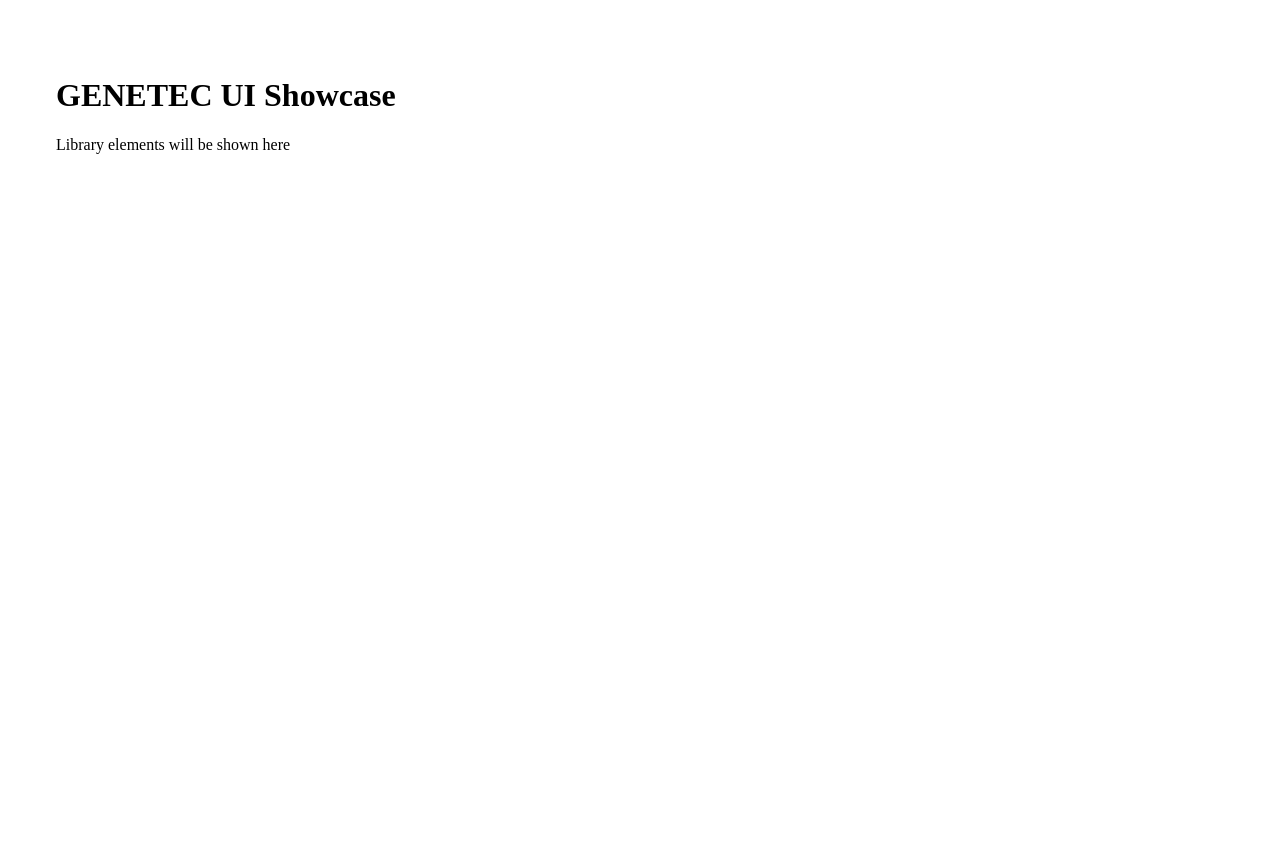
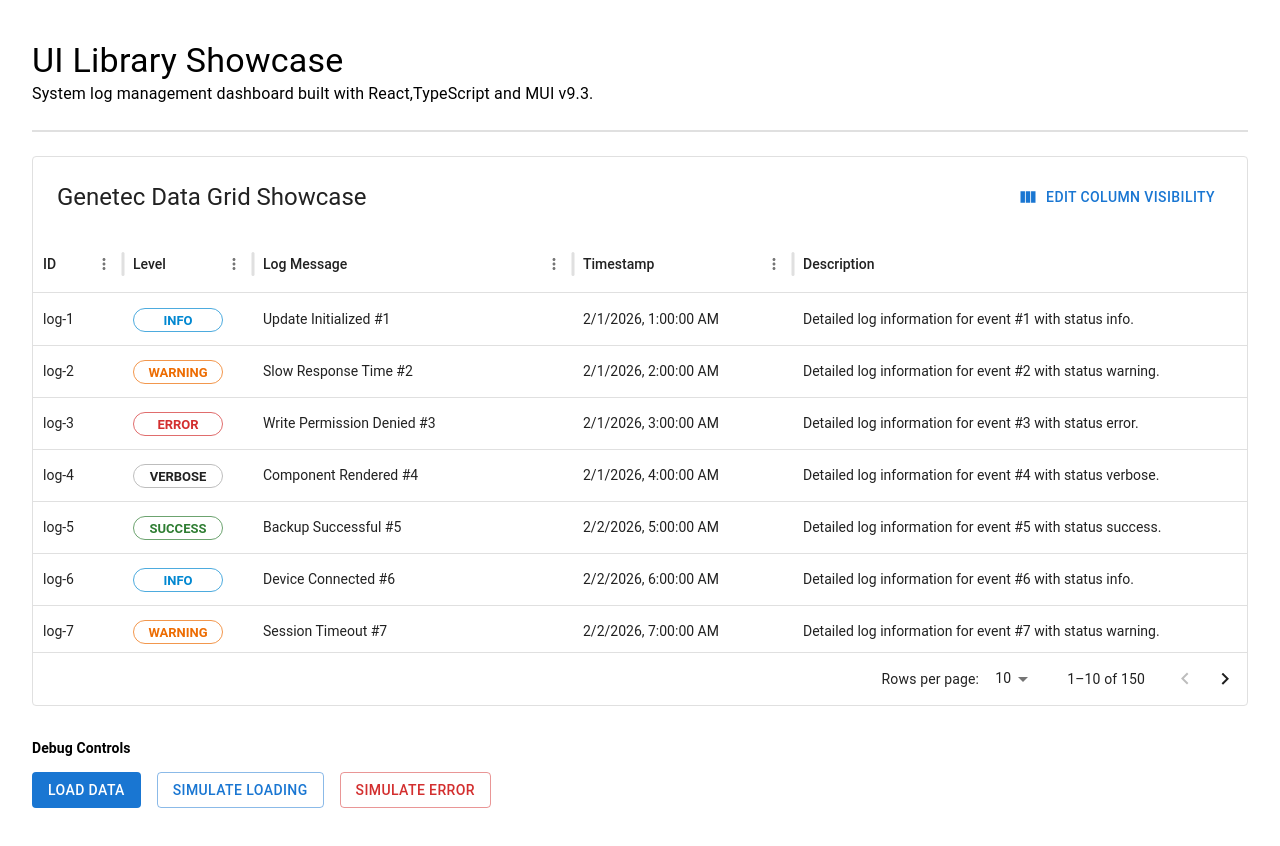
Before and after one commit to guzelbugra/genetec-ui-assignment, a React app: page / in a window 1280 px wide. Before the commit the page ends 800 px from the top, so only its background shows below. Built offline with nearby package versions, Linux system fonts and the light colour scheme.

Commit message:
feat: add generic data grid, mock data, and showcase integration

```diff
--- /dev/null
+++ b/src/components/GenetecDataGrid.tsx
@@ -0,0 +1,103 @@
+import React from "react";
+import {
+  ColumnsPanelTrigger,
+  DataGrid,
+  GridColDef,
+  GridValidRowModel,
+} from "@mui/x-data-grid";
+import { Box, Toolbar, Typography } from "@mui/material";
+import ViewColumnIcon from "@mui/icons-material/ViewColumn";
+
+export interface BaseColumn<R> {
+  accessor: keyof R;
+  label: string;
+  width?: number;
+  sortable?: boolean;
+  filterable?: boolean;
+  renderCell?: (value: any, row: R) => React.ReactNode;
+}
+
+interface GenetecDataGridProps<R extends GridValidRowModel> {
+  title?: string;
+  rows: R[];
+  columns: BaseColumn<R>[];
+  loading?: boolean;
+  error?: boolean;
+  height?: number | string;
+}
+
+const CustomToolbar = ({ title }: { title?: string }) => {
+  return (
+    <Toolbar sx={{ p: 1, justifyContent: "space-between" }}>
+      {title ? <Typography variant="h5">{title}</Typography> : <Box />}
+      <ColumnsPanelTrigger startIcon={<ViewColumnIcon />}>
+        Edit Column Visibility
+      </ColumnsPanelTrigger>
+    </Toolbar>
+  );
+};
+
+export const GenetecDataGrid = <R extends GridValidRowModel>({
+  title,
+  rows,
+  columns,
+  loading = false,
+  error = false,
+  height = 550,
+}: GenetecDataGridProps<R>) => {
+  const muiColumns: GridColDef<R>[] = columns.map((col) => ({
+    field: col.accessor as string,
+    headerName: col.label,
+    width: col.width || 150,
+    sortable: col.sortable ?? true,
+    filterable: col.filterable ?? true,
+    ...(col.renderCell && {
+      renderCell: (params) => col.renderCell!(params.value, params.row),
+    }),
+  }));
+
+  return (
+    <Box sx={{ height: height, width: "100%", mt: 2 }}>
+      <DataGrid
+        label={"label"}
+        rows={error ? [] : rows}
+        columns={muiColumns}
+        loading={loading}
+        initialState={{
+          pagination: {
+            paginationModel: { page: 0, pageSize: 10 },
+          },
+        }}
+        pageSizeOptions={[5, 10, 25, 50]}
+        showToolbar
+        slots={{
+          toolbar: CustomToolbar,
+          noRowsOverlay: () => (
+            <Box
+              sx={{
+                display: "flex",
+                alignItems: "center",
+                justifyContent: "center",
+                height: "100%",
+              }}
+            >
+              {error ? (
+                <Typography color="error" variant="body2">
+                  {"An error occurred while loading the data."}
+                </Typography>
+              ) : (
+                <Typography color="primary" variant="body2">
+                  {"No data available to display"}
+                </Typography>
+              )}
+            </Box>
+          ),
+        }}
+        slotProps={{
+          toolbar: { title },
+        }}
+        disableRowSelectionOnClick
+      />
+    </Box>
+  );
+};
--- /dev/null
+++ b/src/data/mockData.ts
@@ -0,0 +1,44 @@
+export interface LogEvent {
+  id: string;
+  title: string;
+  timestamp: string;
+  status: 'success' | 'info' | 'warning' | 'error' | 'verbose';
+  description: string;
+}
+
+const STATUSES: LogEvent['status'][] = ['success', 'info', 'warning', 'error', 'verbose'];
+
+const LOG_TITLES = {
+  success: ['Task Completed', 'Backup Successful', 'System Login Granted', 'Sync Finished'],
+  info: ['Service Started', 'Update Initialized', 'Device Connected', 'Config Reloaded'],
+  warning: ['High Memory Alert', 'Disk Space Low', 'Slow Response Time', 'Session Timeout'],
+  error: ['Connection Failed', 'Database Error', 'Auth Rejected', 'Write Permission Denied'],
+  verbose: ['Component Rendered', 'API Request Sent', 'Cache Hit', 'State Dispatched']
+};
+
+export const generateMockLogs = (): LogEvent[] => {
+  const logs: LogEvent[] = [];
+  const baseDate = new Date(2026, 1, 1);
+
+  for (let i = 1; i <= 150; i++) {
+  const currentDate = new Date(baseDate);
+  currentDate.setDate(baseDate.getDate() + Math.floor(i / 5));
+
+  currentDate.setHours(i % 24);
+
+  const status = STATUSES[i % STATUSES.length];
+  const titles = LOG_TITLES[status];
+  const titleBase = titles[i % titles.length];
+
+  logs.push({
+    id: `log-${i}`,
+    title: `${titleBase} #${i}`,
+    timestamp: currentDate.toLocaleString(),
+    status: status,
+    description: `Detailed log information for event #${i} with status ${status}.`
+  });
+}
+  return logs;
+};
+
+export const initialMockData = generateMockLogs();
--- a/src/main.tsx
+++ b/src/main.tsx
@@ -1,6 +1,6 @@
 import React from "react";
 import ReactDOM from "react-dom/client";
-import App from "./showcase/App";
+import { App } from "./showcase/App";
 
 const container = document.querySelector("#root");
 const root = ReactDOM.createRoot(container!);
--- a/src/showcase/App.tsx
+++ b/src/showcase/App.tsx
@@ -1,10 +1,135 @@
-const App = () => {
+import { useEffect, useState } from "react";
+import { GenetecDataGrid, BaseColumn } from "../components/GenetecDataGrid";
+import { initialMockData, LogEvent } from "../data/mockData";
+import {
+  Box,
+  Button,
+  Chip,
+  Container,
+  Divider,
+  Stack,
+  Typography,
+} from "@mui/material";
+
+type LogChipColor = "success" | "info" | "warning" | "error" | "default";
+
+const statusConfig = {
+  success: { color: "success", label: "SUCCESS" },
+  info: { color: "info", label: "INFO" },
+  warning: { color: "warning", label: "WARNING" },
+  error: { color: "error", label: "ERROR" },
+  verbose: { color: "default", label: "VERBOSE" },
+};
+
+const logColumns: BaseColumn<LogEvent>[] = [
+  { accessor: "id", label: "ID", width: 90 },
+  {
+    accessor: "status",
+    label: "Level",
+    width: 130,
+    renderCell: (value) => {
+      const config =
+        statusConfig[value as LogEvent["status"]] || statusConfig.verbose;
+      return (
+        <Chip
+          label={config.label}
+          color={config.color as LogChipColor}
+          size="small"
+          variant="outlined"
+          sx={{ fontWeight: "bold", minWidth: "90px" }}
+        />
+      );
+    },
+  },
+  { accessor: "title", label: "Log Message", width: 320 },
+  { accessor: "timestamp", label: "Timestamp", width: 220 },
+  {
+    accessor: "description",
+    label: "Description",
+    width: 500,
+    sortable: false,
+  },
+];
+
+export const App: React.FC = () => {
+  const [logs, setLogs] = useState<LogEvent[]>([]);
+  const [isLoading, setIsLoading] = useState(false);
+  const [isError, setIsError] = useState(false);
+
+  useEffect(() => {
+    setIsLoading(true);
+    const timer = setTimeout(() => {
+      setIsLoading(false);
+      setLogs(initialMockData);
+    }, 2000);
+    return () => clearTimeout(timer);
+  }, []);
+
+  const onSimulateLoading = () => {
+    setLogs([]);
+    setIsError(false);
+    setIsLoading(true);
+  };
+  const onSimulateError = () => {
+    setLogs([]);
+    setIsLoading(false);
+    setIsError(true);
+  };
+  const onLoadData = () => {
+    setLogs(initialMockData);
+    setIsLoading(false);
+    setIsError(false);
+  };
+
   return (
-    <div style={{ padding: "3rem" }}>
-      <h1>GENETEC UI Showcase</h1>
-      <p>Library elements will be shown here</p>
-    </div>
+    <Container maxWidth="xl" sx={{ py: 4 }}>
+      <Box component="header">
+        <Typography variant="h4">UI Library Showcase</Typography>
+
+        <Typography variant="body1" color="text.secondary">
+          System log management dashboard built with React,TypeScript and MUI
+          v9.3.
+        </Typography>
+
+        <Divider sx={{ my: 3, borderBottomWidth: "2px" }} />
+      </Box>
+
+      <GenetecDataGrid<LogEvent>
+        title="Genetec Data Grid Showcase"
+        rows={logs}
+        columns={logColumns}
+        loading={isLoading}
+        error={isError}
+      />
+      <Box component="section" sx={{ mt: 4 }}>
+        <Typography
+          variant="subtitle2"
+          color="text.secondary"
+          sx={{ mb: 1.5, fontWeight: "bold" }}
+        >
+          Debug Controls
+        </Typography>
+        <Stack direction="row" spacing={2}>
+          <Button
+            variant="contained"
+            color="primary"
+            onClick={onLoadData}
+            disableElevation
+          >
+            Load Data
+          </Button>
+          <Button
+            variant="outlined"
+            color="primary"
+            onClick={onSimulateLoading}
+          >
+            Simulate Loading
+          </Button>
+          <Button variant="outlined" color="error" onClick={onSimulateError}>
+            Simulate Error
+          </Button>
+        </Stack>
+      </Box>
+    </Container>
   );
 };
-
-export default App;
```
Also changed, not shown: package.json (+12 -5 lines), 1 other file (tests, documents, lock files or other folders).
